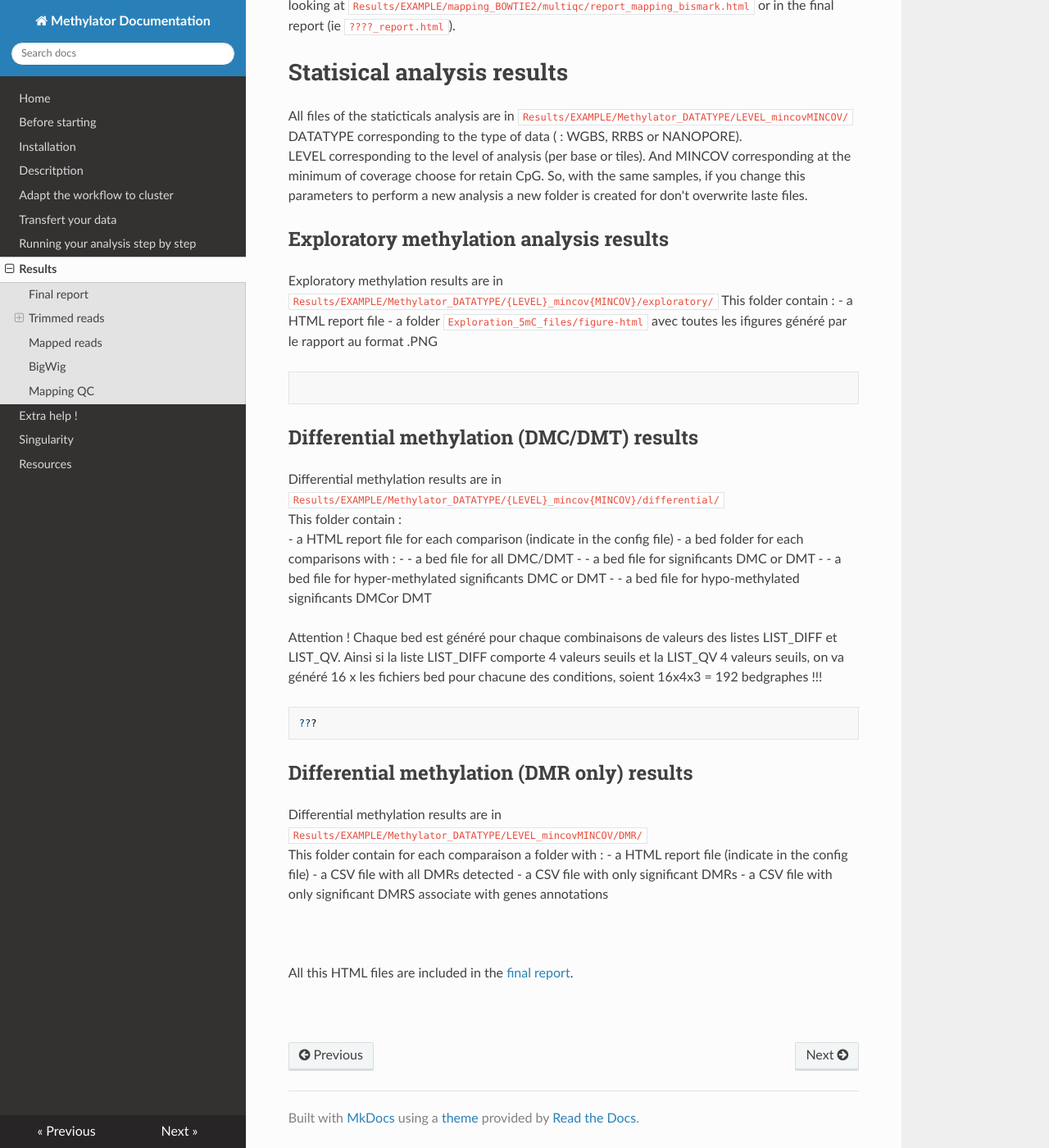
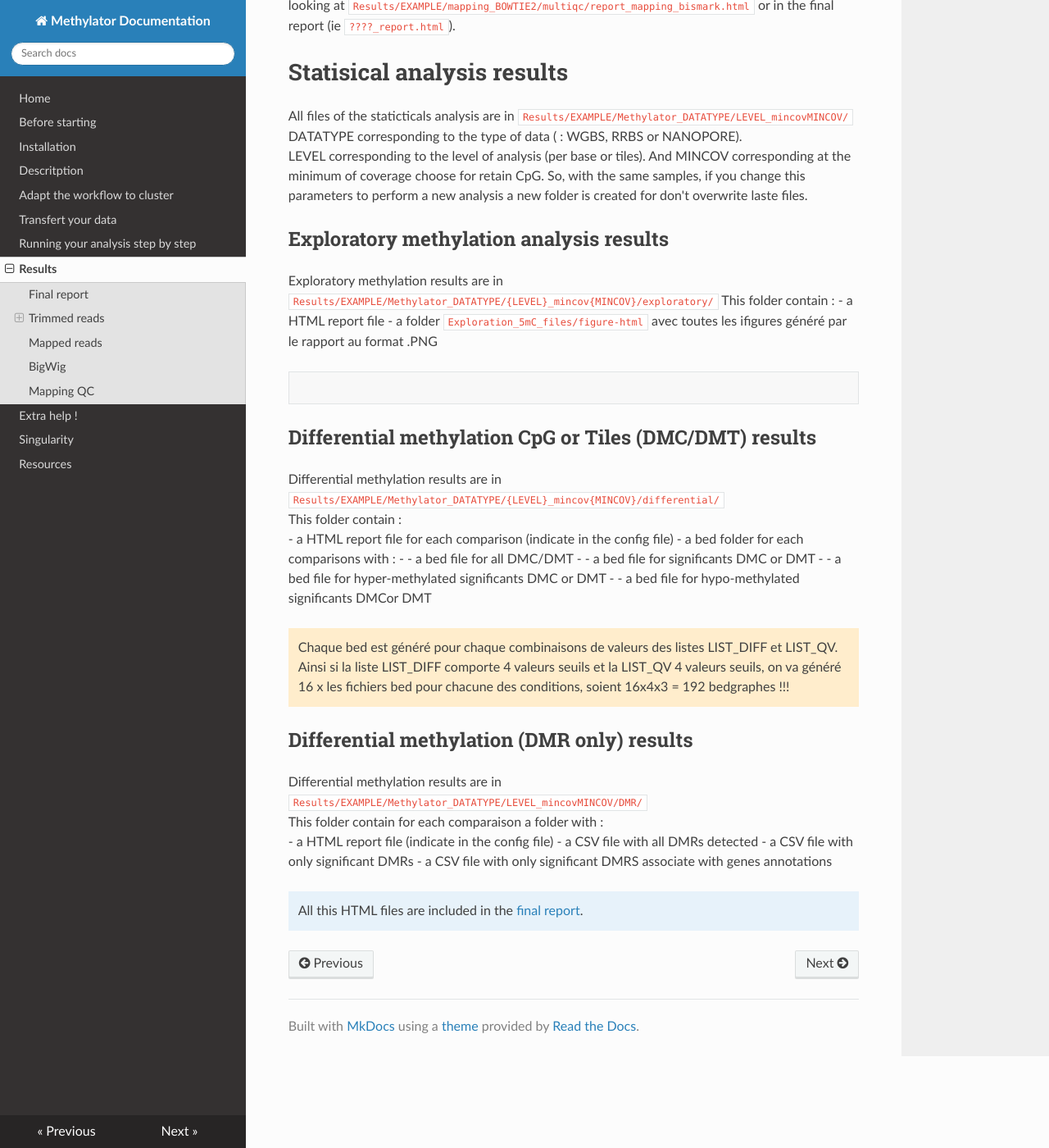
Before and after one commit to parisepigenetics/Methylator-Documentation, an MkDocs documentation site: the page built from docs/results.md, in a window 1280 px wide and 1400 px high, scrolled down 4728 px. Shown: the whole window at 82% size. Built offline with MkDocs 1.6.1, drawn with Linux system fonts in a browser that asks for light colours; nearby versions of some CDN libraries.

Commit message:
Update results.md

````diff
--- a/docs/results.md
+++ b/docs/results.md
@@ -232,7 +232,7 @@ This folder contain :
 
 ```
 
-## Differential methylation (DMC/DMT) results
+## Differential methylation CpG or Tiles (DMC/DMT) results
 
 Differential methylation results are in `Results/EXAMPLE/Methylator_DATATYPE/{LEVEL}_mincov{MINCOV}/differential/`
 This folder contain :
@@ -243,10 +243,10 @@ This folder contain :
 - - a bed file for hyper-methylated significants DMC or DMT
 - - a bed file for hypo-methylated significants DMCor DMT
 
-Attention ! Chaque bed est généré pour chaque combinaisons de valeurs des listes LIST_DIFF et LIST_QV. Ainsi si la liste LIST_DIFF comporte 4 valeurs seuils et la LIST_QV 4 valeurs seuils, on va généré 16 x les fichiers bed pour chacune des conditions, soient 16x4x3 = 192 bedgraphes !!!
-```
-???
-```
+
+!!! warning ""
+    Chaque bed est généré pour chaque combinaisons de valeurs des listes LIST_DIFF et LIST_QV. Ainsi si la liste LIST_DIFF comporte 4 valeurs seuils et la LIST_QV 4 valeurs seuils, on va généré 16 x les fichiers bed pour chacune des conditions, soient 16x4x3 = 192 bedgraphes !!!
+
 
 ## Differential methylation (DMR only) results
 
@@ -257,8 +257,5 @@ This folder contain for each comparaison a folder with :
 - a CSV file with only significant DMRs
 - a CSV file with only significant DMRS associate with genes annotations
 
-<br>
-
-All this HTML files are included in the [final report](#final-report).
-
-<br>
+!!! note ""
+    All this HTML files are included in the [final report](#final-report).
````
